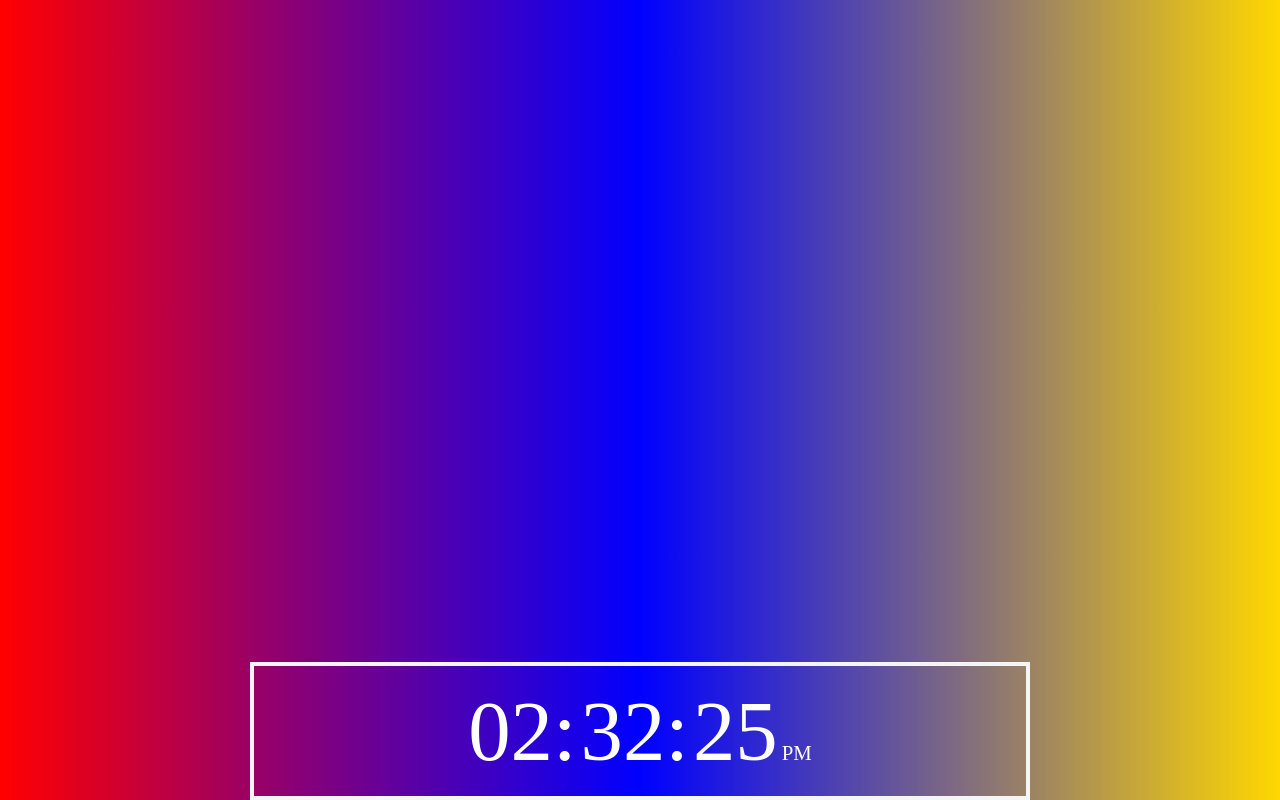
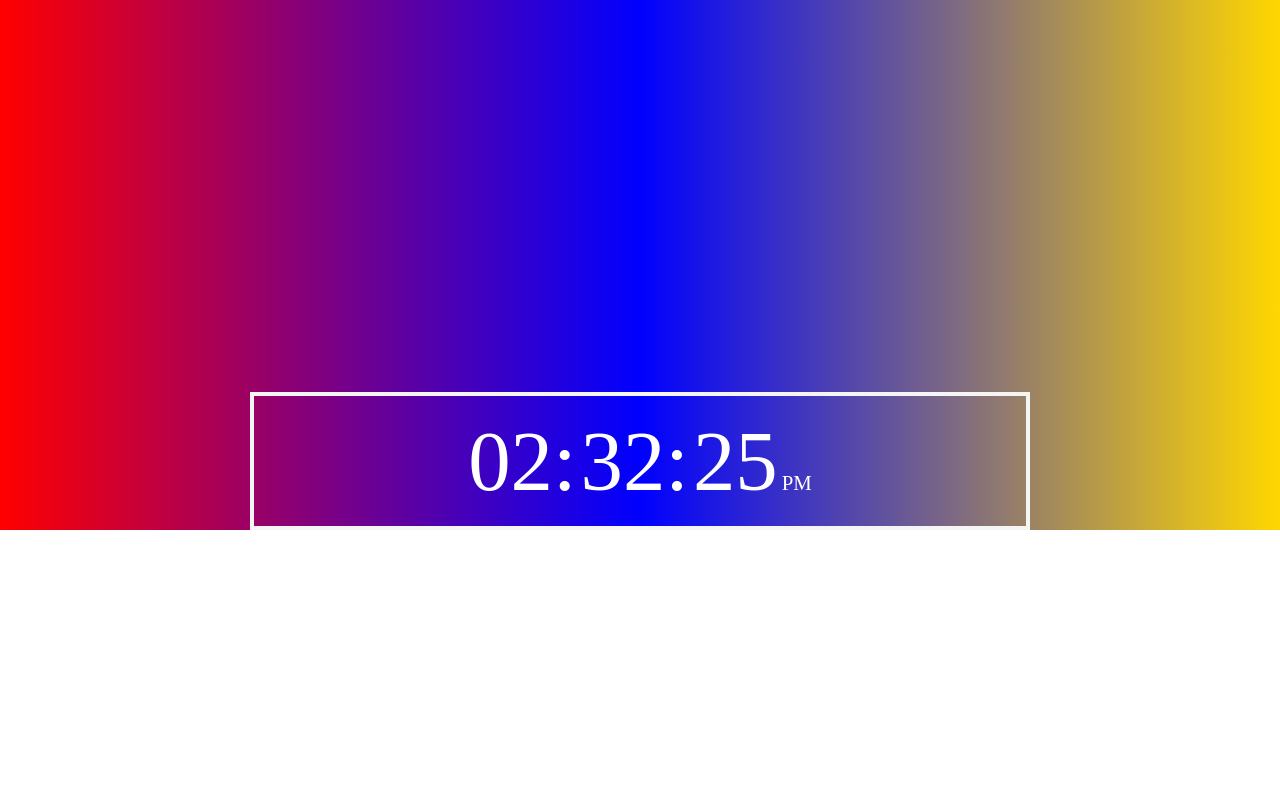
Before and after one commit to mariraj-sundar/Digitalclock, a plain HTML site: page index.html in a window 1280 px wide. Shown: the part 458-1258 px from the top of the page. After the commit the page ends 988 px from the top, so only its background shows below. Drawn offline with Linux system fonts and the light colour scheme.

Commit message:
Update style.css

```diff
--- a/style.css
+++ b/style.css
@@ -2,7 +2,7 @@ body{
     text-align: center;
     margin: 0;
     padding: 0;
-    margin-top:1120px;
+    margin-top:850px;
     margin-left:250px;
     margin-right:250px;
     background: repeating-linear-gradient( to right,red ,blue ,gold);
```
